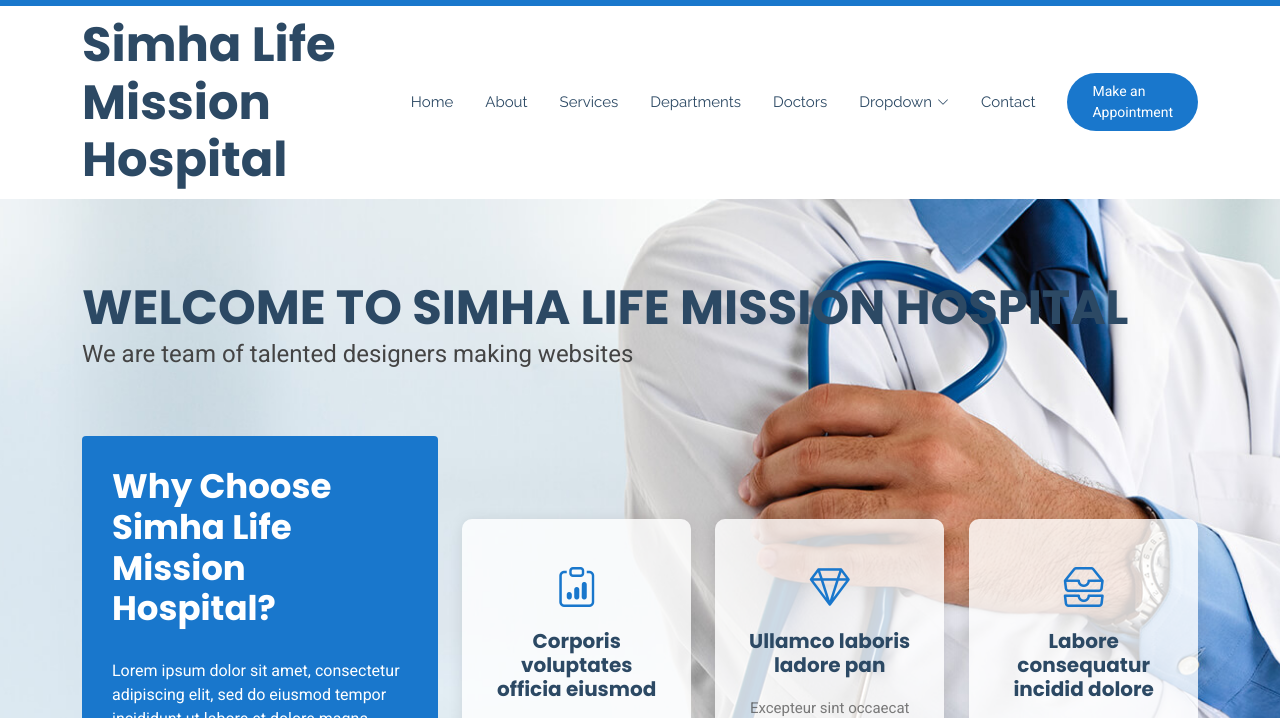
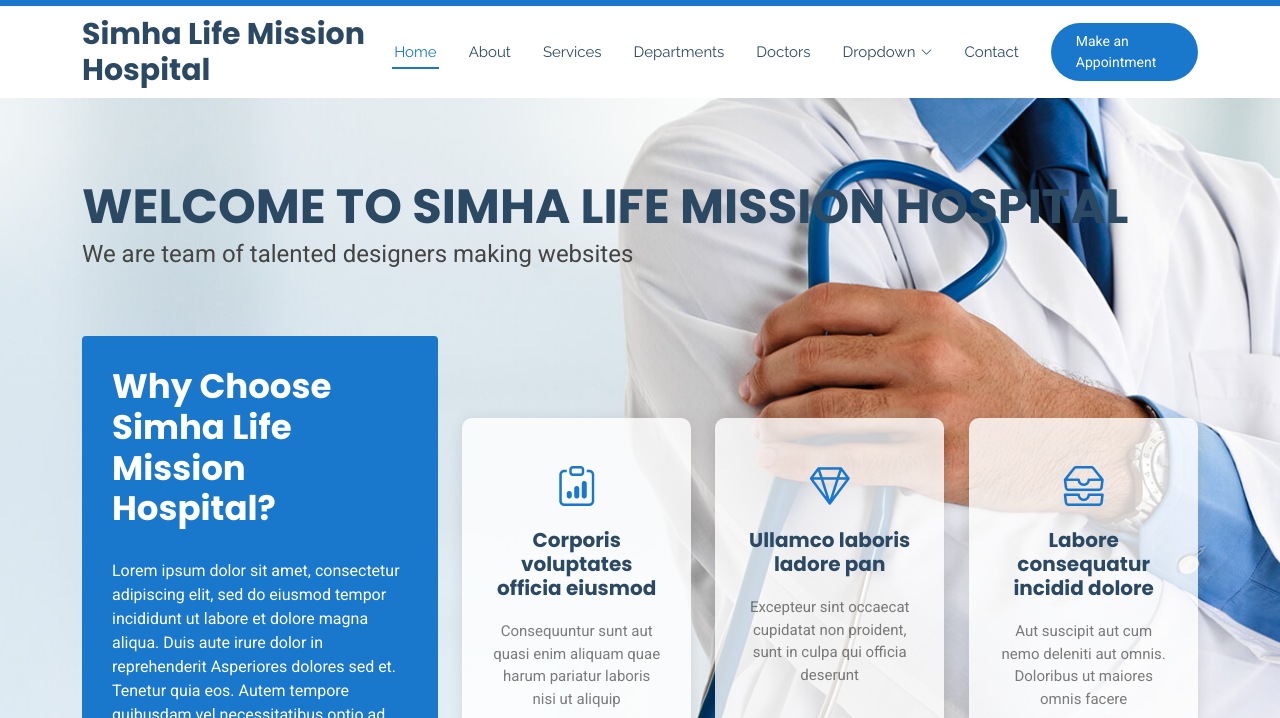
Before and after one commit to wecode-dev/simhahosptial, a plain HTML site: page index.html in a window 1280 px wide. Shown: the part 34-752 px from the top of the page. Drawn offline with Linux system fonts and the light colour scheme.

Commit message:
Update index.html

```diff
--- a/index.html
+++ b/index.html
@@ -58,7 +58,7 @@
         <a href="index.html" class="logo d-flex align-items-center me-auto">
           <!-- Uncomment the line below if you also wish to use an image logo -->
           <!-- <img src="assets/img/logo.png" alt=""> -->
-          <h1 class="sitename"><font size="8">Simha Life Mission Hospital</font></h1>
+          <h1 class="sitename">Simha Life Mission Hospital</h1>
         </a>
 
         <nav id="navmenu" class="navmenu">
@@ -108,7 +108,7 @@
       <div class="container position-relative">
 
         <div class="welcome position-relative" data-aos="fade-down" data-aos-delay="100">
-          <h2><font size="15">WELCOME TO SIMHA LIFE MISSION HOSPITAL</font></h2>
+          <h2>WELCOME TO SIMHA LIFE MISSION HOSPITAL</h2>
           <p>We are team of talented designers making websites</p>
         </div><!-- End Welcome -->
 
```
